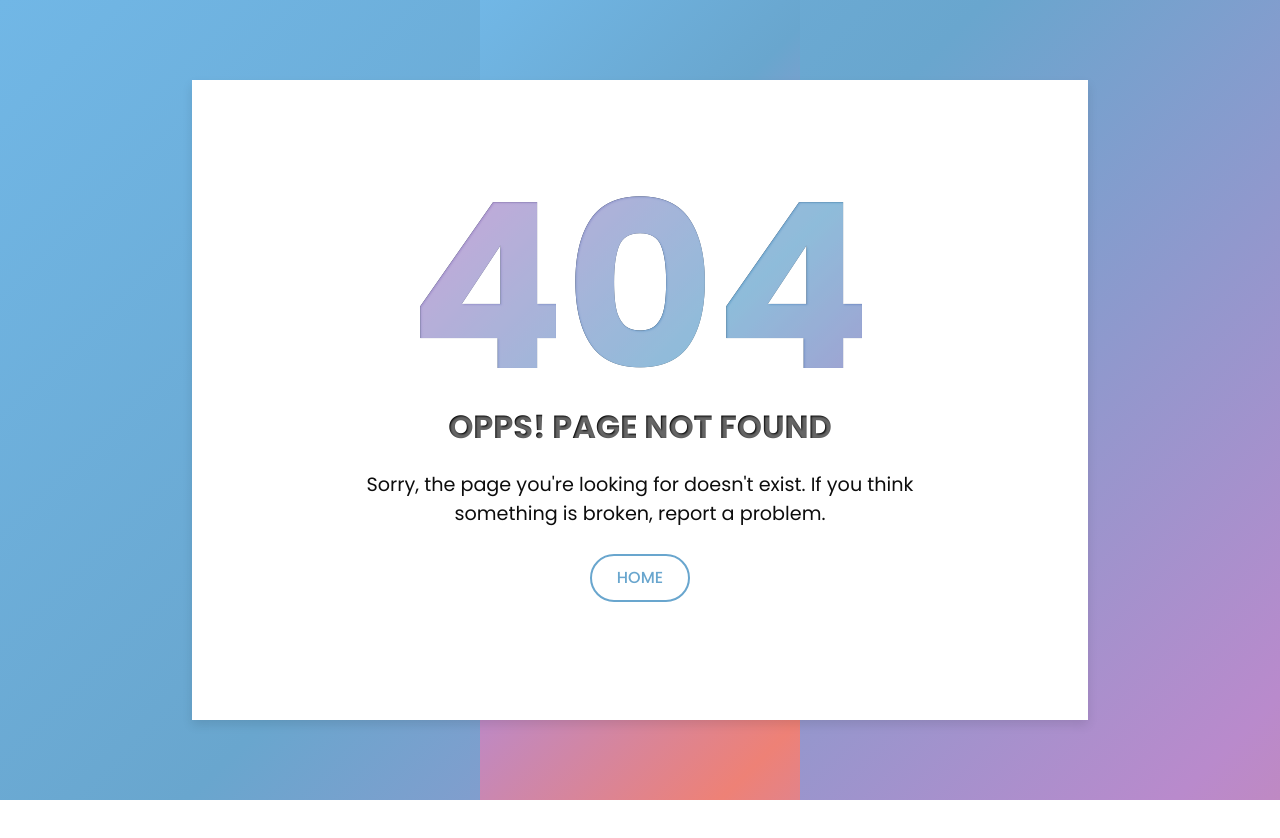
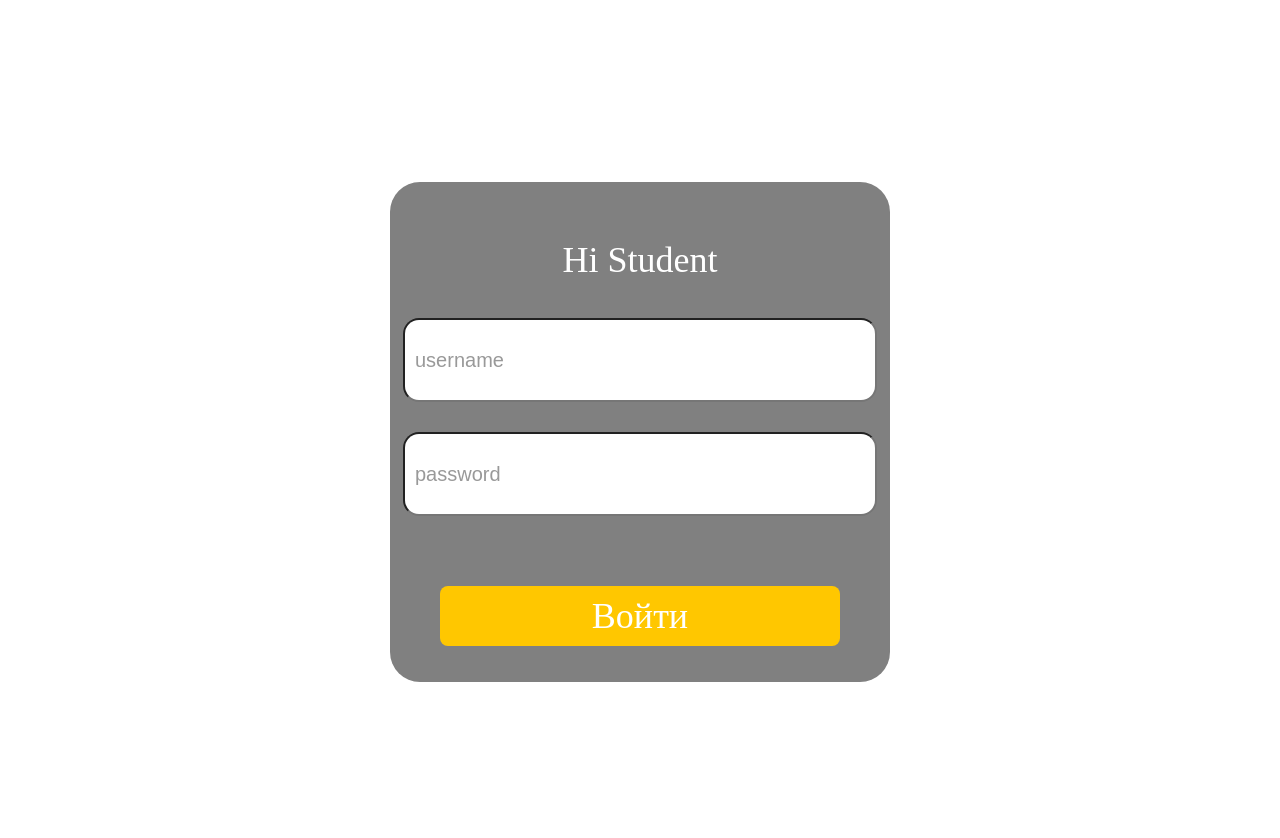
Before and after one commit to sunpixel/7ADH89B, a React (Vite) app in the folder React-app/: page /login in a window 1280 px wide. Before the commit this address had no page. Shown: the top 838 px of the page. Built offline with nearby package versions, Linux system fonts and the light colour scheme.

Commit message:
some changes

```diff
--- a/React-app/src/main.jsx
+++ b/React-app/src/main.jsx
@@ -2,7 +2,7 @@ import React from 'react'
 import ReactDOM from 'react-dom/client'
 
 import App from './App.jsx'
-import Profile from './pages/profile.jsx'
+import Login from './pages/login.jsx'
 import NotFound from './pages/NotFound.jsx'
 
 import './index.css'
@@ -18,8 +18,8 @@ const router = createBrowserRouter([
     errorElement: <NotFound/>
   },
   {
-    path: "profile",
-    element: <Profile/>
+    path: "login",
+    element: <Login/>
   }
 ])
 
--- a/React-app/src/pages/NotFound.css
+++ b/React-app/src/pages/NotFound.css
@@ -1,6 +1,6 @@
 @import url('https://fonts.googleapis.com/css?family=Poppins:400,500,600,700&display=swap');
 
-* {
+.notFound * {
     margin: 0;
     padding: 0;
     outline: none;
@@ -8,7 +8,7 @@
     font-family: 'Poppins', sans-serif;
 }
 
-body {
+.notFound body {
     height: 100vh;
     background: -webkit-repeating-linear-gradient(-45deg, #71b7e6, #69a6ce, #b98acc, #ee8176, #b98acc, #69a6ce, #9b59b6);
     background-size: 400%;
@@ -52,6 +52,7 @@ body {
         text-shadow: 1px 1px 2px rgba(255,255,255,0.25);
         animation: animate 10s ease-in-out infinite;
     }
+
 
 @keyframes animate {
     0% {
--- /dev/null
+++ b/React-app/src/pages/login.css
@@ -0,0 +1,74 @@
+
+.login * {
+    margin: 0;
+    padding: 0;
+    outline: none;
+    box-sizing: border-box;
+}
+
+.login body {
+    height: 100vh;
+    background-color: #242424;
+    display: flex; /* make body a flex container */
+    justify-content: center; /* center children horizontally */
+    align-items: center; /* center children vertically */
+}
+
+.Login {
+    width: 500px;
+    height: 500px;
+    flex-shrink: 0;
+    justify-content: center;
+    background-color:#A1A1A1;
+    border-radius: 30px;
+    background: gray;
+    margin: auto; /* center the Login box */
+}
+
+.Typo {
+    display: flex;
+    flex-direction: column;
+    justify-content: center;
+    flex-shrink: 0;
+    color: #FFF;
+    text-align: center;
+    font-family: Inika;
+    font-size: 36px;
+    font-style: normal;
+    font-weight: 400;
+    line-height: 100%; /* 36px */
+}
+
+#Welcome {
+    margin-bottom: 40px;
+}
+.container{
+    margin-top: 60px;
+}
+
+.input1 input {
+    width: 450px; /* make the input field as wide as its container */
+    height: 60px; /* set a specific height */
+    font-size: 20px; /* increase the font size */
+    padding: 10px; /* add some padding */
+    border-radius: 16px;
+    margin-bottom: 30px;
+}
+
+.input1 input::placeholder {
+    color: #999;
+    opacity: 1; /* Firefox */
+}
+
+
+.btn button{
+    width: 400px;
+    height: 60px;
+    flex-shrink: 0;
+    background: #FFC700;
+    margin-top: 40px;
+}
+
+.btn button:hover {
+    background: #FFA500; /* change the color on hover */
+}
--- /dev/null
+++ b/React-app/src/pages/login.jsx
@@ -0,0 +1,29 @@
+import './login.css'
+
+function profile(){
+    return (
+        <body>
+            <div className='Login'>
+                <div className='container'>
+                    <div className='Typo' id="Welcome">
+                        Hi Student
+                    </div>
+                    <div className='input1'>
+                        <input id='username' type='text' placeholder='username'></input>
+                        <input id='password' type='text' placeholder='password'></input>
+                    </div>
+                    <div className='btn'>
+                        <button>
+                            <div className='Typo'>
+                                Войти
+                            </div>
+                        </button>
+                    </div>
+                </div>
+            </div>
+        </body>
+    )
+}
+
+
+export default profile
--- a/React-app/src/pages/profile.jsx
+++ /dev/null
@@ -1,6 +0,0 @@
-function profile(){
-    return <div></div>
-}
-
-
-export default profile
```
